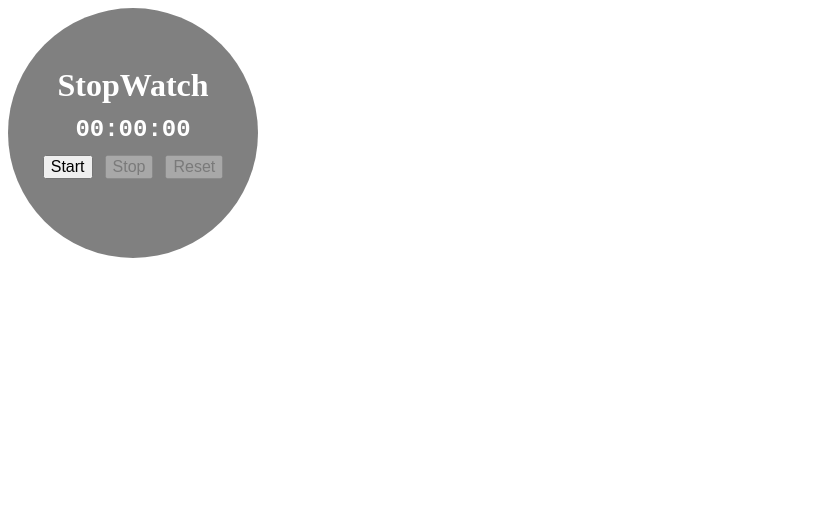
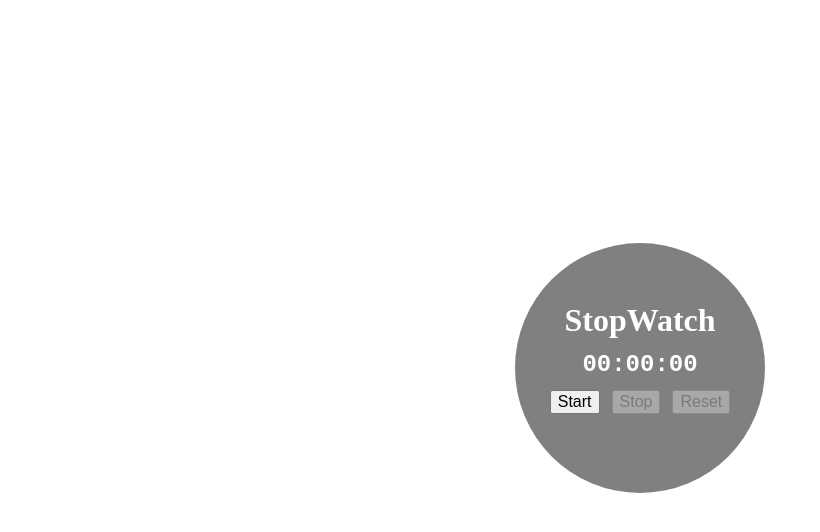
Before and after one commit to muradorucov/timer-stopwatch, a plain HTML site: page index.html in a window 1280 px wide. Shown: the whole page, without its empty margins (0-820 px from the left). Drawn offline with Linux system fonts and the light colour scheme.

Commit message:
stop position change

```diff
--- a/style.css
+++ b/style.css
@@ -1,3 +1,10 @@
+body{
+    height: 90vh;
+    display: flex;
+    justify-content: center;
+    align-items: center;
+}
+
 #stopwatch {
     display: grid;
     width: 250px;
```
